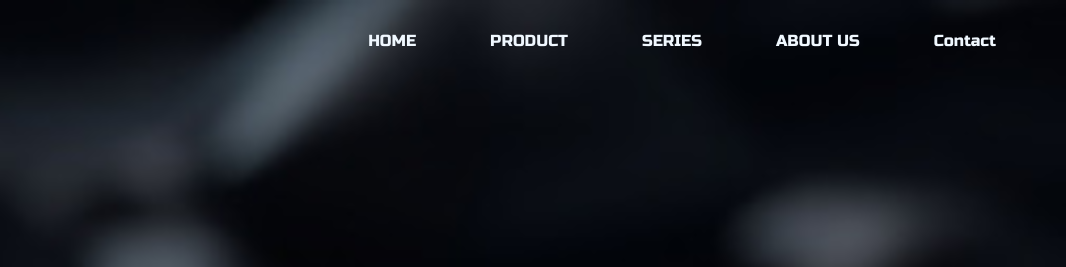
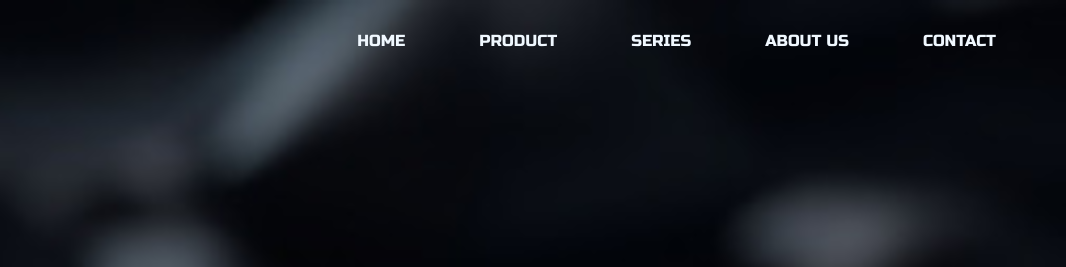
Before and after one commit to maheshsajitha745-svg/tast-8, a plain HTML site: page index.html in a window 1280 px wide. Shown: the top 267 px of the page, 214-1280 px from the left. Drawn offline with nearby package versions, Linux system fonts and the light colour scheme; a web font is replaced by a local one.

Commit message:
second change

```diff
--- a/index.html
+++ b/index.html
@@ -43,7 +43,7 @@
           <li><a href="">PRODUCT</a></li>
           <li><a href="">SERIES</a></li>
           <li><a href="">ABOUT US</a></li>
-          <li><a href="">Contact</a></li>
+          <li><a href="">CONTACT</a></li>
         </ul>
       </nav>
     </header>
```
